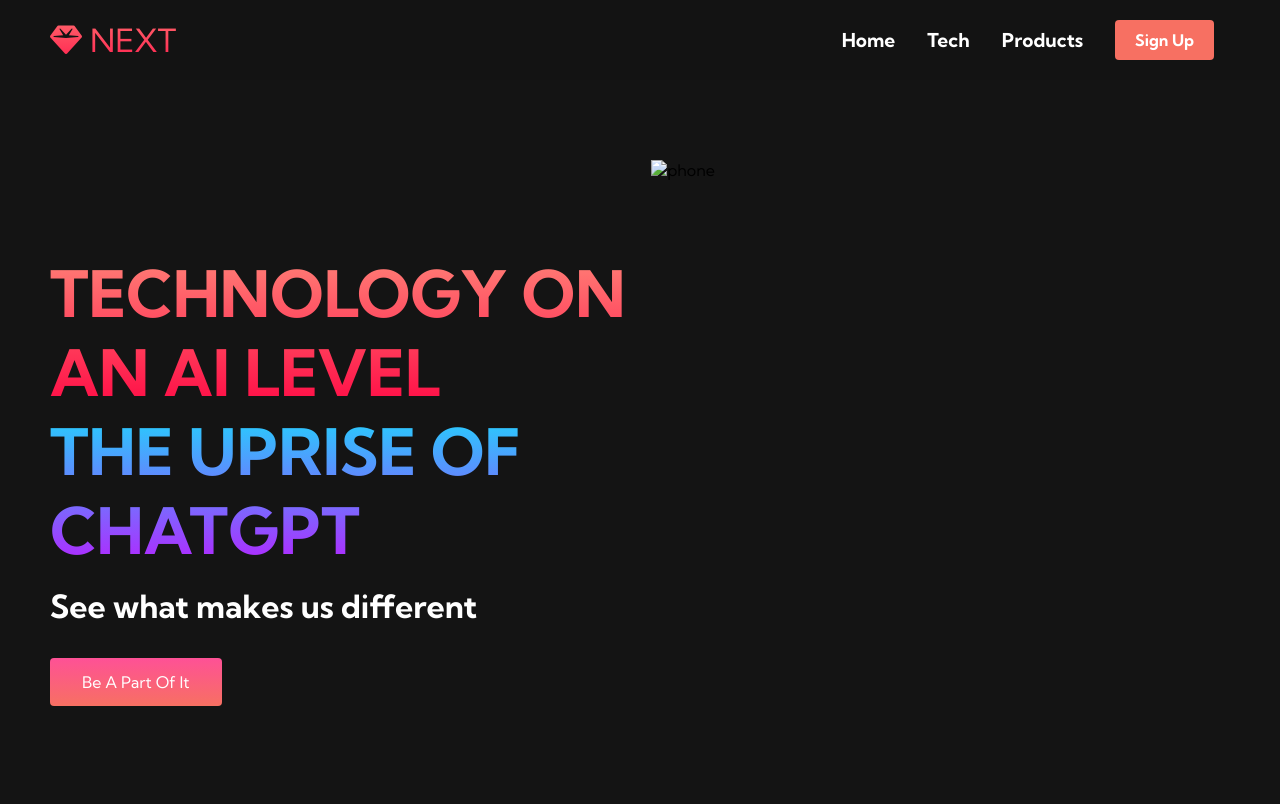
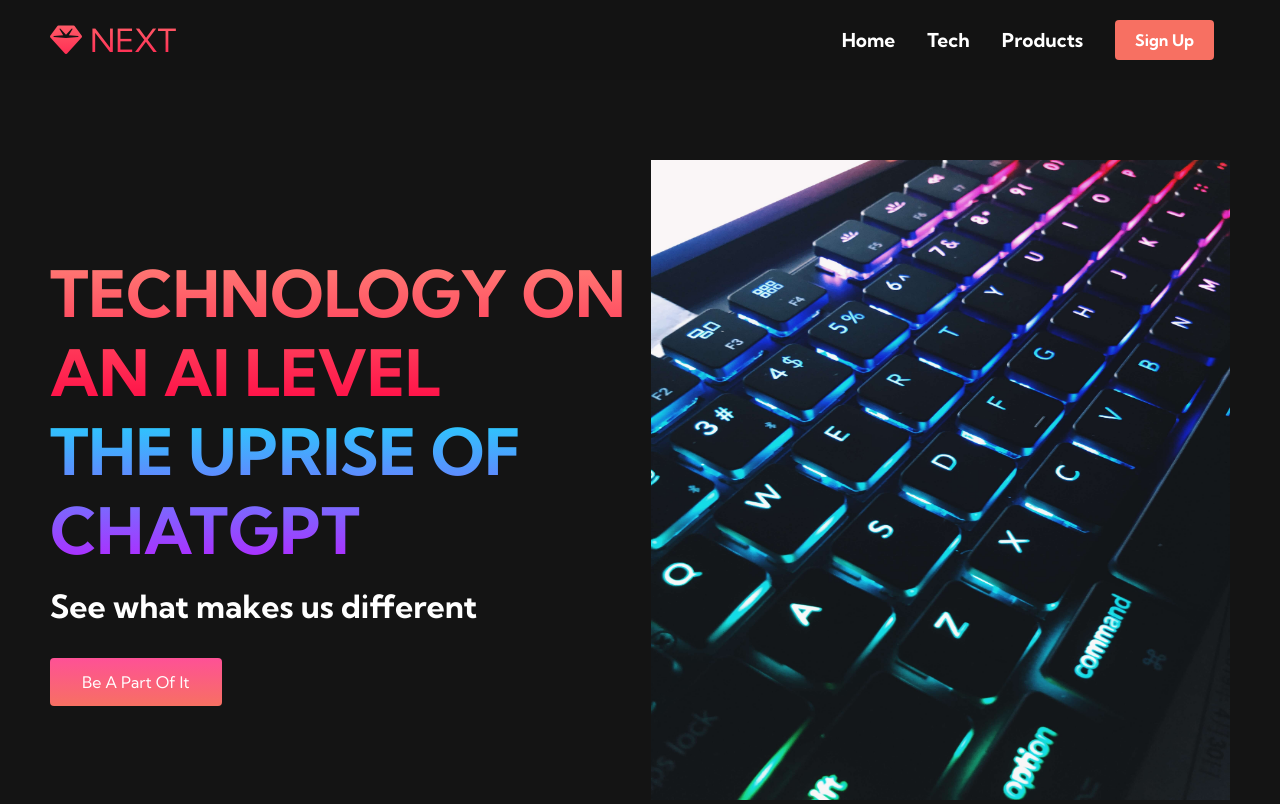
Before and after one commit to paschal-droid/next-gen, a plain HTML site: page tech.html in a window 1280 px wide. Shown: the top 804 px of the page. Drawn offline with Linux system fonts and the light colour scheme; the site is published under a folder, as on GitHub Pages, so addresses that start at the root find nothing.

Commit message:
Update the tech.html

```diff
--- a/tech.html
+++ b/tech.html
@@ -44,7 +44,7 @@
                 <button class="main__btn"><a href="/">Be A Part Of It</a></button>
             </div>
             <div class="main__img--container">
-                <img src="/images/pic2.jpg" alt="phone" id="main-img">
+                <img src="images/pic2.jpg" alt="phone" id="main-img">
             </div>
         </div>
     </div>
```
